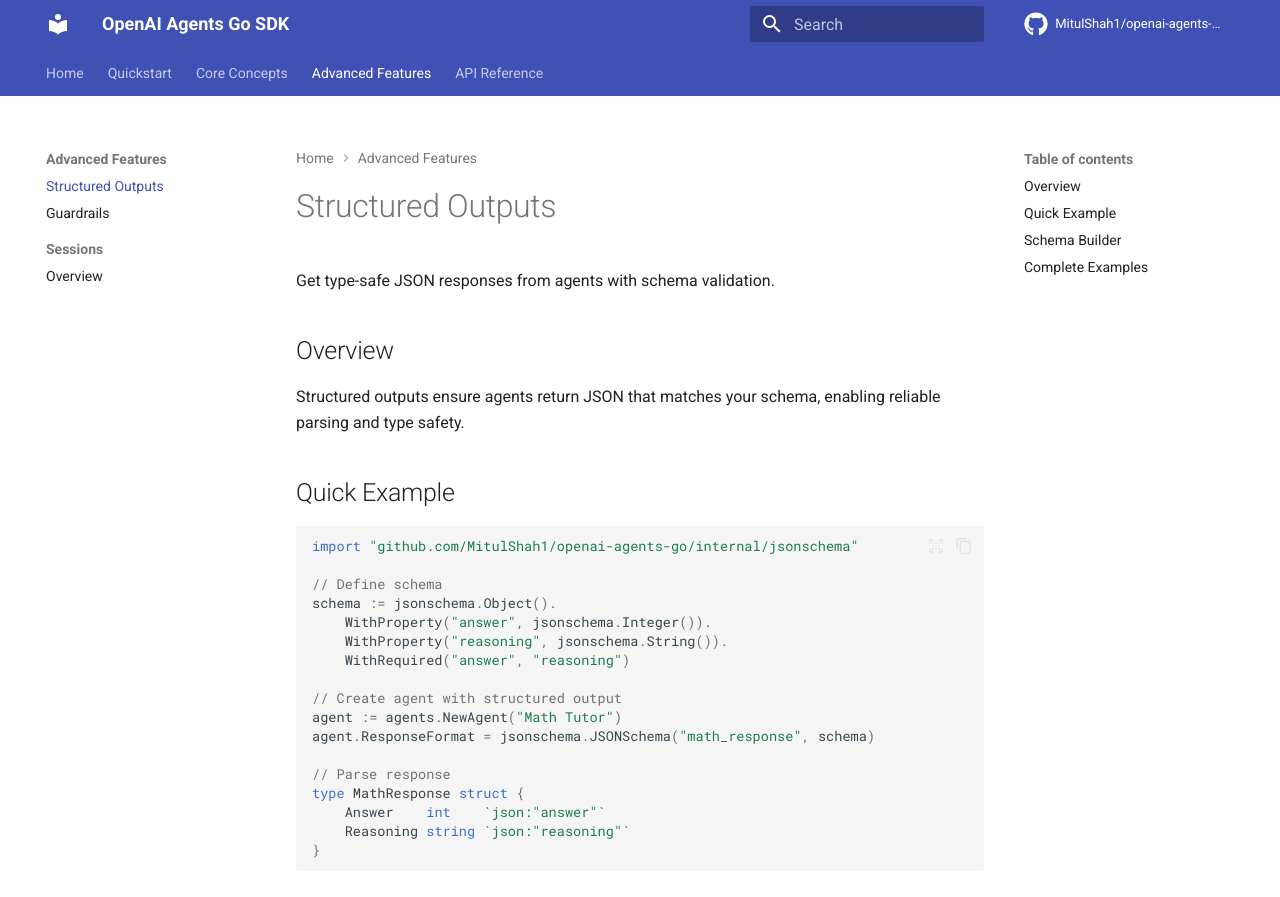
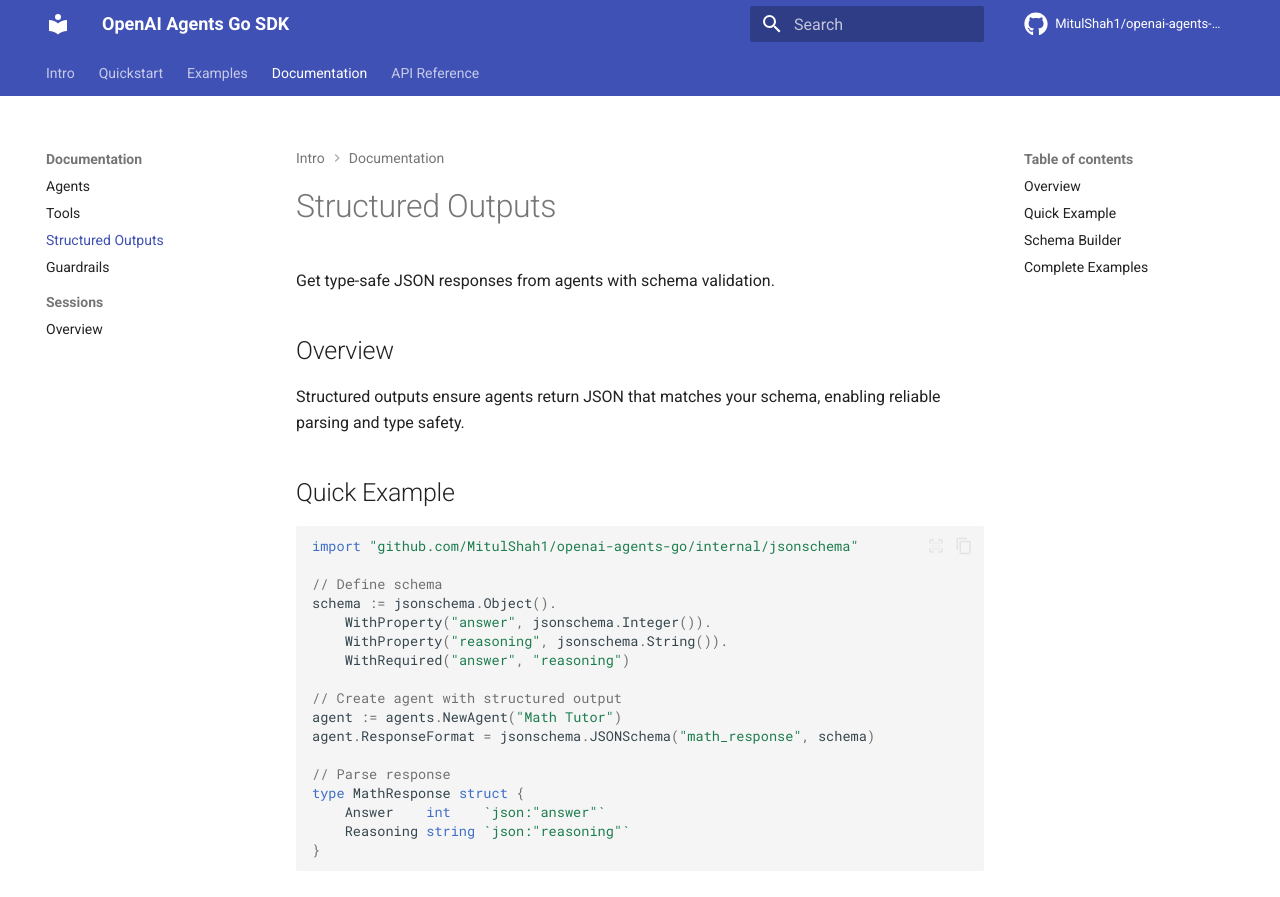
Before and after one commit to MitulShah1/openai-agents-go, an MkDocs documentation site: the page built from docs/structured_outputs.md, in a window 1280 px wide and 900 px high. Shown: the top 897 px of the window. Built offline with MkDocs 1.6.1 and Material for MkDocs 9.7.7, drawn with Linux system fonts in a browser that asks for light colours; comment, search, counter and statistics services are not loaded; the version menu is left out.

Commit message:
docs: restructure based on openai-python-agents and update gitignore

```diff
--- a/mkdocs.yml
+++ b/mkdocs.yml
@@ -70,12 +70,12 @@ markdown_extensions:
       emoji_generator: !!python/name:material.extensions.emoji.to_svg
 
 nav:
-  - Home: index.md
+  - Intro: index.md
   - Quickstart: quickstart.md
-  - Core Concepts:
+  - Examples: examples.md
+  - Documentation:
       - Agents: agents.md
       - Tools: tools.md
-  - Advanced Features:
       - Structured Outputs: structured_outputs.md
       - Guardrails: guardrails.md
       - Sessions:
```
Also changed, not shown: docs/examples.md (added, +18 -0 lines), docs/index.md (+1 -1 lines), 1 other file.
